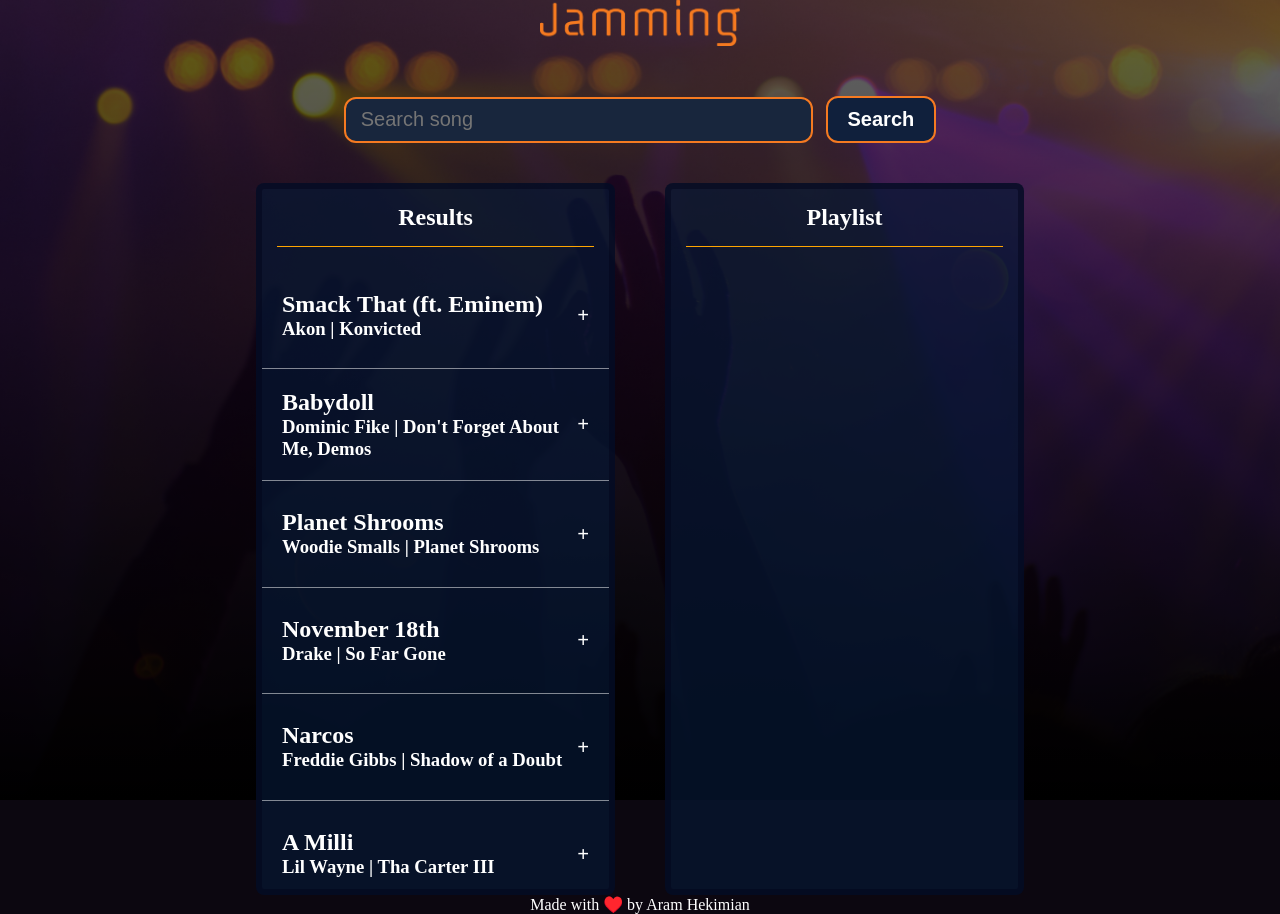
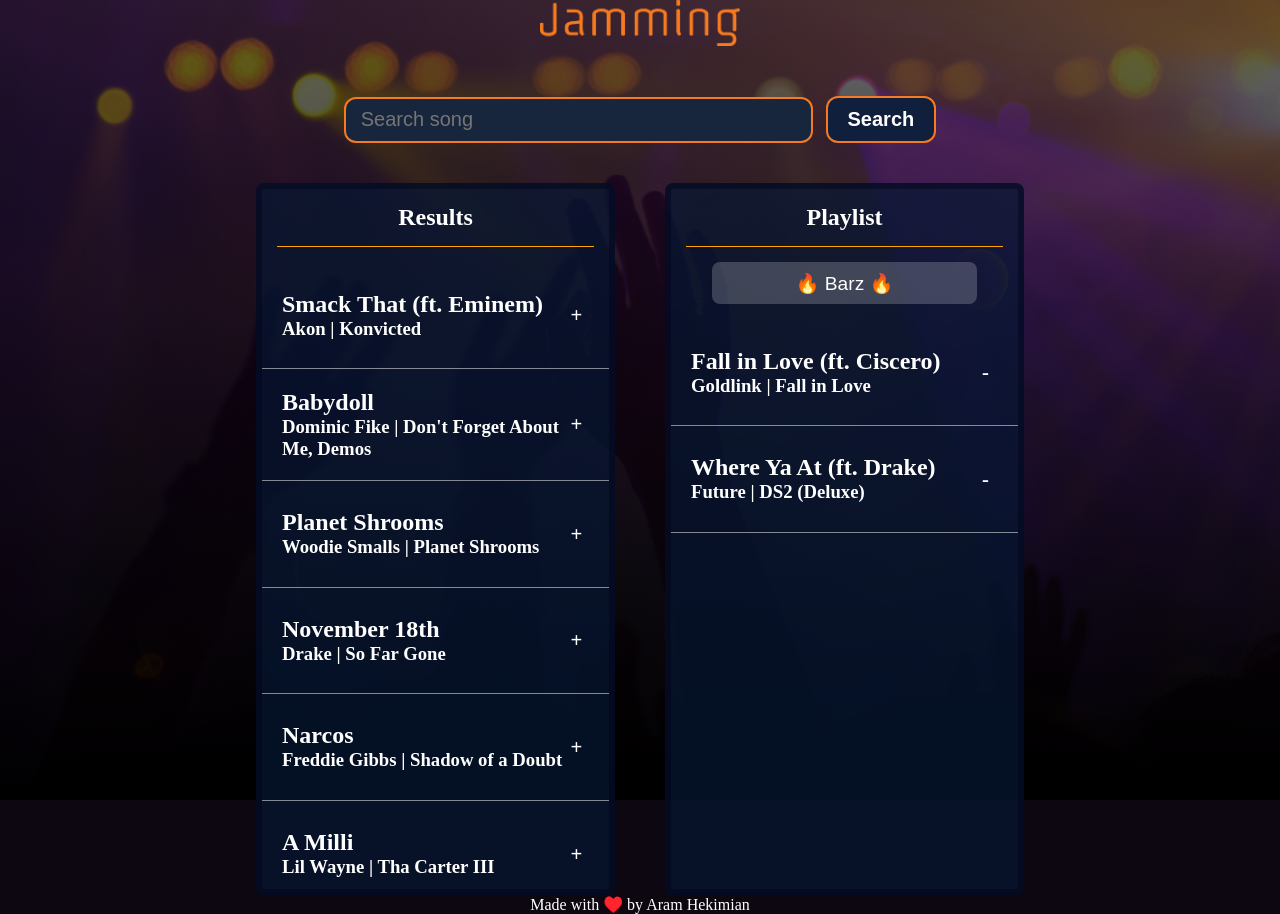
Before and after one commit to Hekimianz/jamming, a React (Create React App) app: page / in a window 1280 px wide. Built offline with nearby package versions, Linux system fonts and the light colour scheme.

Commit message:
implemented playlist section

```diff
--- a/src/App.js
+++ b/src/App.js
@@ -3,7 +3,7 @@ import Results from "./components/Results";
 import SearchBar from "./components/SearchBar";
 import Navbar from "./components/Navbar";
 import bgImg from "/Users/aramhekimian/repos/jamming/src/assets/background.jpg";
-import songs from "./mockData";
+import { songs, playlist } from "./mockData";
 import styles from "./components/cssModules/App.module.css";
 
 const containerStyles = {
@@ -19,16 +19,26 @@ const containerStyles = {
 };
 
 function App() {
-  const [data, setData] = useState([]);
+  const [songsData, setSongsData] = useState([]);
   useEffect(() => {
-    setData(songs);
+    setSongsData(songs);
   }, []);
+
+  const [playlistData, setPlaylistData] = useState([]);
+  useEffect(() => {
+    setPlaylistData(playlist);
+  }, []);
+  console.log(playlist.name);
 
   return (
     <div style={containerStyles}>
       <Navbar />
       <SearchBar />
-      <Results data={data} />
+      <Results
+        songs={songsData}
+        playlist={playlistData}
+        changePlaylist={setPlaylistData}
+      />
       <footer style={{ color: "white", marginBottom: "15px" }}>
         Made with ♥️ by{" "}
         <a
--- a/src/components/Playlist.js
+++ b/src/components/Playlist.js
@@ -1,9 +1,25 @@
 import styles from "./cssModules/Playlist.module.css";
+import Tracklist from "./Tracklist";
 
-function Playlist() {
+function Playlist({ playlist, changePlaylist }) {
+  function changeName(e) {
+    changePlaylist((prev) => {
+      return {
+        ...prev,
+        name: e.target.value,
+      };
+    });
+  }
   return (
     <div className={styles.container}>
       <h2 className={styles.title}>Playlist</h2>
+      <input
+        type="text"
+        value={playlist.name ?? ""}
+        className={styles.input}
+        onChange={changeName}
+      />
+      <Tracklist songs={playlist.songs} />
     </div>
   );
 }
--- a/src/components/Results.js
+++ b/src/components/Results.js
@@ -2,11 +2,11 @@ import SearchResults from "./SearchResults";
 import Playlist from "./Playlist";
 import styles from "./cssModules/Results.module.css";
 
-function Results({ data }) {
+function Results({ songs, playlist, changePlaylist }) {
   return (
     <div className={styles.container}>
-      <SearchResults data={data} />
-      <Playlist />
+      <SearchResults songs={songs} />
+      <Playlist playlist={playlist} changePlaylist={changePlaylist} />
     </div>
   );
 }
--- a/src/components/SearchResults.js
+++ b/src/components/SearchResults.js
@@ -1,11 +1,11 @@
 import styles from "./cssModules/SearchResults.module.css";
 import Tracklist from "./Tracklist";
 
-function SearchResults({ data }) {
+function SearchResults({ songs }) {
   return (
     <div className={styles.container}>
       <h2 className={styles.title}>Results</h2>
-      <Tracklist data={data} />
+      <Tracklist songs={songs} />
     </div>
   );
 }
--- a/src/components/Track.js
+++ b/src/components/Track.js
@@ -1,6 +1,12 @@
 import styles from "./cssModules/Track.module.css";
 
 function Track(props) {
+  let button = "";
+  if (props.added === true) {
+    button = "-";
+  } else {
+    button = "+";
+  }
   return (
     <div className={styles.container}>
       <div>
@@ -10,7 +16,7 @@ function Track(props) {
         </h3>
       </div>
       <div>
-        <p className={styles.add}>+</p>
+        <p className={styles.add}>{button}</p>
       </div>
     </div>
   );
--- a/src/components/Tracklist.js
+++ b/src/components/Tracklist.js
@@ -1,15 +1,22 @@
 import styles from "./cssModules/Tracklist.module.css";
 import Track from "./Track";
 
-function Tracklist({ data }) {
-  const songs = data.map((song) => {
-    return (
-      <li className={styles.item} key={song.id}>
-        <Track title={song.title} artist={song.artist} album={song.album} />
-      </li>
-    );
-  });
-  return <ul className={styles.list}>{songs}</ul>;
+function Tracklist(props) {
+  if (props.songs) {
+    const data = props.songs.map((song) => {
+      return (
+        <li className={styles.item} key={song.id}>
+          <Track
+            title={song.title}
+            artist={song.artist}
+            album={song.album}
+            added={song.added}
+          />
+        </li>
+      );
+    });
+    return <ul className={styles.list}>{data}</ul>;
+  }
 }
 
 export default Tracklist;
--- a/src/components/cssModules/Playlist.module.css
+++ b/src/components/cssModules/Playlist.module.css
@@ -4,6 +4,8 @@
   border-radius: 8px;
   overflow: scroll;
   height: 700px;
+  display: flex;
+  flex-direction: column;
 }
 
 .title {
@@ -11,6 +13,19 @@
   padding-bottom: 15px;
   border-bottom: 1px solid orange;
   text-align: center;
+}
+
+.input {
+  background-color: rgba(255, 255, 255, 0.2);
+  text-align: center;
+  color: white;
+  border: none;
+  width: 75%;
+  font-size: 1.2em;
+  height: 40px;
+  align-self: center;
+  border-radius: 8px;
+  margin-bottom: 15px;
 }
 
 @media screen and (max-width: 768px) {
--- a/src/components/cssModules/Track.module.css
+++ b/src/components/cssModules/Track.module.css
@@ -19,6 +19,8 @@
   font-size: 1.3em;
   transition: 0.2s all;
   font-weight: bold;
+  text-align: center;
+  width: 25px;
 }
 
 .container:hover {
--- a/src/mockData.js
+++ b/src/mockData.js
@@ -4,115 +4,154 @@ const songs = [
     artist: "Akon",
     album: "Konvicted",
     id: "SmAkKo",
+    added: false,
   },
   {
     title: "Babydoll",
     artist: "Dominic Fike",
     album: "Don't Forget About Me, Demos",
     id: "BaDoDo",
+    added: false,
   },
   {
     title: "Planet Shrooms",
     artist: "Woodie Smalls",
     album: "Planet Shrooms",
     id: "PlWoPl",
+    added: false,
   },
   {
     title: "November 18th",
     artist: "Drake",
     album: "So Far Gone",
     id: "NoDrSo",
+    added: false,
   },
   {
     title: "Narcos",
     artist: "Freddie Gibbs",
     album: "Shadow of a Doubt",
     id: "NaFrSh",
+    added: false,
   },
   {
     title: "A Milli",
     artist: "Lil Wayne",
     album: "Tha Carter III",
     id: "AMLiTh",
+    added: false,
   },
   {
     title: "From Adam (ft. Lil Wayne)",
     artist: "The Game",
     album: "The Documentary 2.5",
     id: "FrThTh",
+    added: false,
   },
   {
     title: "Lodi Dodi (ft. Nancy Fletcher)",
     artist: "Snoop Dogg",
     album: "Doggystyle",
     id: "LoSnDo",
+    added: false,
   },
   {
     title: "Lately (ft. Bugus & Musa)",
     artist: "Russ",
     album: "Silence",
     id: "LaRuSi",
+    added: false,
   },
   {
     title: "Coming Back (ft. Mac Miller)",
     artist: "Domo Genesis",
     album: "Genesis",
     id: "CoDoGe",
+    added: false,
   },
   {
     title: "Half Manne Half Cocaine",
     artist: "Freddie Gibbs",
     album: "Bandana",
     id: "HaFrBa",
+    added: false,
   },
   {
     title: "Bat Box 9",
     artist: "Houdinne",
     album: "Damn EP",
     id: "BaHoDa",
+    added: false,
   },
   {
     title: "BABY NUEVA",
     artist: "Bad Bunny",
     album: "nadie sabe lo que va a pasar mañana",
     id: "BABana",
+    added: false,
   },
   {
     title: "Rap Child",
     artist: "Koi Child",
     album: "Koi Child",
     id: "RaKoKo",
+    added: false,
   },
   {
     title: "Momentz (ft. De La Soul)",
     artist: "Gorillaz",
     album: "Humanz (Deluxe)",
     id: "MoGoHu",
+    added: false,
   },
   {
     title: "What They Want",
     artist: "Russ",
     album: "What They Want",
     id: "WhRuWh",
+    added: false,
   },
   {
     title: "Hello (ft. Dr.Dre & MC Ren)",
     artist: "Ice Cube",
     album: "War & Peace vol. 2 (The Peace Disc)",
     id: "HeIcWa",
+    added: false,
   },
   {
     title: "Where Ya At (ft. Drake)",
     artist: "Future",
     album: "DS2 (Deluxe)",
     id: "WhFuDS",
+    added: false,
   },
   {
     title: "Fall in Love (ft. Ciscero)",
     artist: "Goldlink",
     album: "Fall in Love",
     id: "FaGoFa",
+    added: false,
   },
 ];
 
-export default songs;
+const playlist = {
+  name: "🔥 Barz 🔥",
+  songs: [
+    {
+      title: "Fall in Love (ft. Ciscero)",
+      artist: "Goldlink",
+      album: "Fall in Love",
+      id: "FaGoFa",
+      added: true,
+    },
+    {
+      title: "Where Ya At (ft. Drake)",
+      artist: "Future",
+      album: "DS2 (Deluxe)",
+      id: "WhFuDS",
+      added: true,
+    },
+  ],
+};
+
+export { songs, playlist };
```
